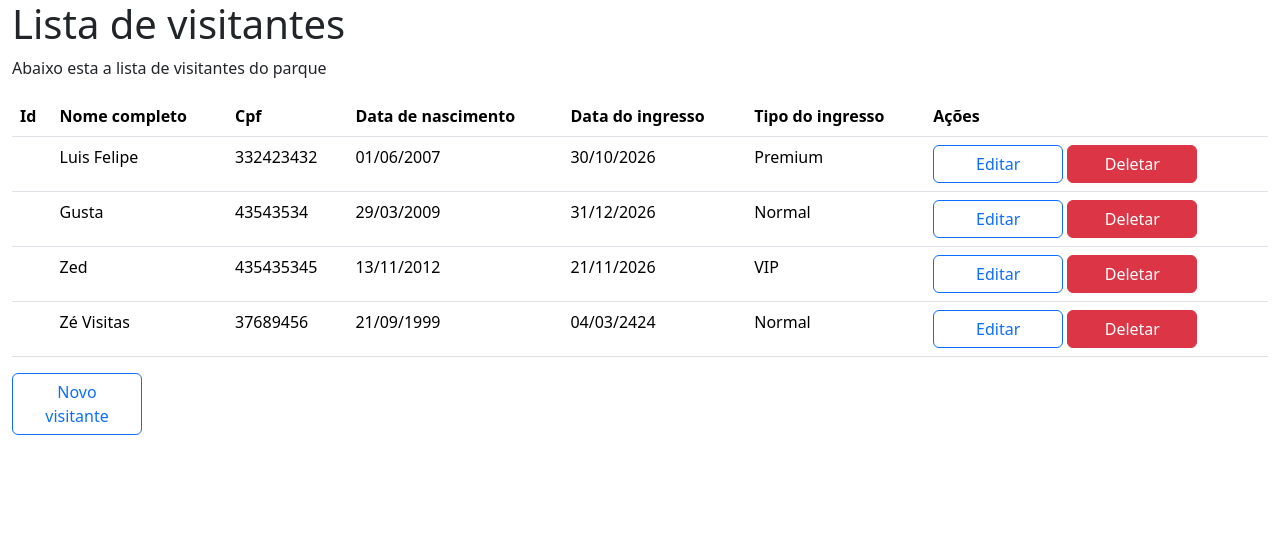
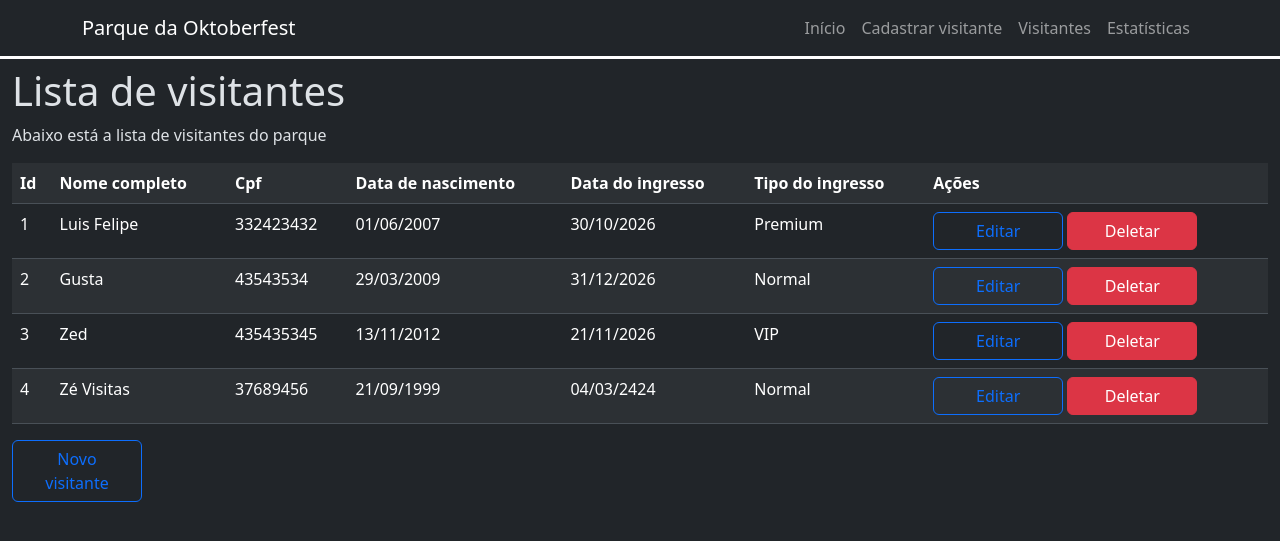
Before and after one commit to lui790/senac-python, a Django app: page /visitors/ in a window 1280 px wide. Shown: the top 541 px of the page. Run offline with Django 5.2, Linux system fonts and the light colour scheme; data comes from the database, SQL or seed files in the repository; both versions use the stored data as it was after the commit.

Commit message:
Novos arquivos

```diff
--- a/projetos/gerenciamento-visitantes/app/static/visitors/css/style.css
+++ b/projetos/gerenciamento-visitantes/app/static/visitors/css/style.css
@@ -10,10 +10,10 @@ button {
 
 estilizando pelo id
 #ticket_type {
-    width: 120px;
+    color: black;
 } */
 
-/* estilizando pela classe */
+/* estilizando pela classe  */
 .btn-custom {
     width: 130px;
 }
--- /dev/null
+++ b/projetos/gerenciamento-visitantes/app/templates/base.html
@@ -0,0 +1,58 @@
+<!DOCTYPE html>
+<html data-bs-theme="dark" lang="en">
+<head>
+    <meta charset="UTF-8">
+    <meta name="viewport" content="width=device-width, initial-scale=1.0">
+    {% load static %}
+
+    <link rel="icon" type="image/png" href="{% static 'visitors/images/logo.png' %}">
+    <link rel="stylesheet" href="{% static 'visitors/css/style.css' %}">
+    <link href="https://cdn.jsdelivr.net/npm/bootstrap@5.3.8/dist/css/bootstrap.min.css" rel="stylesheet"
+        integrity="sha384-sRIl4kxILFvY47J16cr9ZwB07vP4J8+LH7qKQnuqkuIAvNWLzeN8tE5YBujZqJLB" crossorigin="anonymous">
+    <script src="https://cdn.jsdelivr.net/npm/bootstrap@5.3.8/dist/js/bootstrap.bundle.min.js"
+        integrity="sha384-FKyoEForCGlyvwx9Hj09JcYn3nv7wiPVlz7YYwJrWVcXK/BmnVDxM+D2scQbITxI"
+        crossorigin="anonymous"></script>
+
+    <title>{% block title %}Parque da Oktoberfest{% endblock %}</title>
+</head>
+<body>
+    <header class="border-bottom border-white border-3">
+        <nav class="navbar navbar-expand-lg navbar-dark bg-dark">
+            <div class="container">
+                <a class="navbar-brand" href="{% url 'home' %}">Parque da Oktoberfest</a>
+
+                <button class="navbar-toggler" type="button" data-bs-toggle="collapse" data-bs-target="#menu_principal"
+                    aria-controls="menu_principal" aria-expanded="false" aria-label="Alternar navegação">
+                    <span class="navbar-toggler-icon"></span>
+                </button>
+
+                <div class="collapse navbar-collapse" id="menu_principal">
+
+                    <ul class="navbar-nav ms-auto">
+                        <li class="nav-item">
+                            <a class="nav-link" href="{% url 'home' %}">Início</a>
+                        </li>
+
+                        <li class="nav-item">
+                            <a class="nav-link" href="{% url 'create_visitor' %}">Cadastrar visitante</a>
+                        </li>
+
+                        <li class="nav-item">
+                            <a class="nav-link" href="{% url 'visitors' %}">Visitantes</a>
+                        </li>
+
+                        <li class="nav-item">
+                            <a class="nav-link" href="">Estatísticas</a>
+                        </li>
+                    </ul>
+                </div>
+            </div>
+        </nav>
+    </header>
+
+    <main class="container-fluid pt-2">
+        {% block content %}
+        {% endblock %}
+    </main>
+</body>
+</html>
--- a/projetos/gerenciamento-visitantes/app/templates/visitors.html
+++ b/projetos/gerenciamento-visitantes/app/templates/visitors.html
@@ -1,24 +1,16 @@
-<!DOCTYPE html>
-<html lang="en">
-<head>
-    {% load static %}
+{% extends 'base.html' %}
 
-    <meta charset="UTF-8">
-    <meta name="viewport" content="width=h, initial-scale=1.0">
+{% block title %}
+Visitantes
+{% endblock %}
 
-    <link rel="stylesheet" href="{% static 'visitors/css/style.css' %}">
-    <link href="https://cdn.jsdelivr.net/npm/bootstrap@5.3.8/dist/css/bootstrap.min.css" rel="stylesheet" integrity="sha384-sRIl4kxILFvY47J16cr9ZwB07vP4J8+LH7qKQnuqkuIAvNWLzeN8tE5YBujZqJLB" crossorigin="anonymous">
-    <script src="https://cdn.jsdelivr.net/npm/bootstrap@5.3.8/dist/js/bootstrap.bundle.min.js" integrity="sha384-FKyoEForCGlyvwx9Hj09JcYn3nv7wiPVlz7YYwJrWVcXK/BmnVDxM+D2scQbITxI" crossorigin="anonymous"></script>
+{% block content %}
+<div>
+    <h1>Lista de visitantes</h1>
+    <p>Abaixo está a lista de visitantes do parque</p>
 
-    <title>Lista de visitantes</title>
-</head>
-<body>
-    <div class="container-fluid">
-        <h1>Lista de visitantes</h1>
-        <p>Abaixo esta a lista de visitantes do parque</p>
-
-        <div class="table_responsive">
-            <table class="table">
+    <div class="table-responsive">
+        <table class="table table-striped">
             <tr>
                 <th>Id</th>
                 <th>Nome completo</th>
@@ -28,24 +20,26 @@
                 <th>Tipo do ingresso</th>
                 <th>Ações</th>
             </tr>
+
             {% for visitor in visitors %}
             <tr>
-                    <td>{{ visitantes.id }}</td>
+                <td>{{ visitor.id }}</td>
                 <td>{{ visitor.first_name }} {{ visitor.last_name }}</td>
                 <td>{{ visitor.cpf }}</td>
                 <td>{{ visitor.birth_date|date:"d/m/Y" }}</td>
                 <td>{{ visitor.ticket_date|date:"d/m/Y" }}</td>
                 <td>{{ visitor.get_ticket_type_display }}</td>
                 <td>
-                        <a href="./update/{{ visitor.id }}" class="btn btn-outline-primary btn-custom">Editar</a>
+                    <a href="./update/{{ visitor.id }}/" class="btn btn-outline-primary btn-custom">Editar</a>
                     <button class="btn btn-danger btn-custom" data-bs-toggle="modal" data-bs-target="#delete_modal"
-                         data-visitor-name="{{ visitor.first_name }} {{visitor.last_name}}" data-visitor-id="{{ visitor.id }}" >Deletar</button>
+                        data-visitor-name="{{ visitor.first_name }} {{ visitor.last_name }}"
+                        data-visitor-id="{{ visitor.id }}">Deletar</button>
                 </td>
             </tr>
             {% endfor %}
         </table>
 
-            <a href="./create/" class="btn btn-outline-primary btn-custom">Novo visitante</a>
+        <a class="btn btn-outline-primary btn-custom" href="./create/">Novo visitante</a>
     </div>
 </div>
 
@@ -54,11 +48,11 @@
     <div class="modal-dialog">
         <div class="modal-content">
             <div class="modal-header">
-            <h5 class="modal-title" id="exampleModalLabel">Deletar visitante</h5>
+                <h1 class="modal-title fs-5" id="exampleModalLabel">Deletar visitante</h1>
                 <button type="button" class="btn-close" data-bs-dismiss="modal" aria-label="Close"></button>
             </div>
             <div class="modal-body">
-            Tem certeza que deseja deletar o visitante <strong id="visitor_name">fulano</strong>?
+                Tem certeza que deseja deletar o visitante <strong id="visitor_name"></strong>?
             </div>
             <div class="modal-footer">
                 <button type="button" class="btn btn-secondary" data-bs-dismiss="modal">Cancelar</button>
@@ -70,7 +64,6 @@
         </div>
     </div>
 </div>
-</body>
 
 <script>
     const deleteModal = document.getElementById("delete_modal")
@@ -89,4 +82,4 @@
 
 </script>
 
-</html>
+{% endblock %}
--- a/projetos/gerenciamento-visitantes/setup/settings.py
+++ b/projetos/gerenciamento-visitantes/setup/settings.py
@@ -20,7 +20,7 @@ BASE_DIR = Path(__file__).resolve().parent.parent
 # See https://docs.djangoproject.com/en/6.1/howto/deployment/checklist/
 
 # SECURITY WARNING: keep the secret key used in production secret!
-SECRET_KEY = 'django-insecure-b5krx=2fx12tzqiyglzu)s!ft56i)1+w89p6ci&2*elsguainu'
+SECRET_KEY = 'django-insecure-)sq+z)w)*obc4jxfvg1urc61a#0)_()z0_0ceqiiu@0s9$b$dl'
 
 # SECURITY WARNING: don't run with debug turned on in production!
 DEBUG = True
--- a/projetos/gerenciamento-visitantes/setup/urls.py
+++ b/projetos/gerenciamento-visitantes/setup/urls.py
@@ -17,8 +17,6 @@ Including another URLconf
 from django.contrib import admin
 from django.urls import path, include
 
-
-
 urlpatterns = [
     path('admin/', admin.site.urls),
     path('', include('app.urls'))
```
Also changed, not shown: projetos/gerenciamento-visitantes/app/templates/create-visitor.html (+7 -13 lines), projetos/gerenciamento-visitantes/app/templates/home.html (+11 -13 lines), projetos/gerenciamento-visitantes/app/templates/update-visitor.html (+9 -17 lines), projetos/gerenciamento-visitantes/insert_data.py (deleted, +0 -52 lines), projetos/gerenciamento-visitantes/app/migrations/0001_initial.py, projetos/gerenciamento-visitantes/app/migrations/0002_alter_visitor_ticket_type.py, projetos/gerenciamento-visitantes/app/models.py (line endings or trailing spaces), projetos/gerenciamento-visitantes/app/static/visitors/images/banner-home.png (added), projetos/gerenciamento-visitantes/app/static/visitors/images/logo.png (added), projetos/gerenciamento-visitantes/app/views.py (line endings or trailing spaces), projetos/gerenciamento-visitantes/db.sqlite3. Lines whose indentation alone changed are shown as unchanged.
